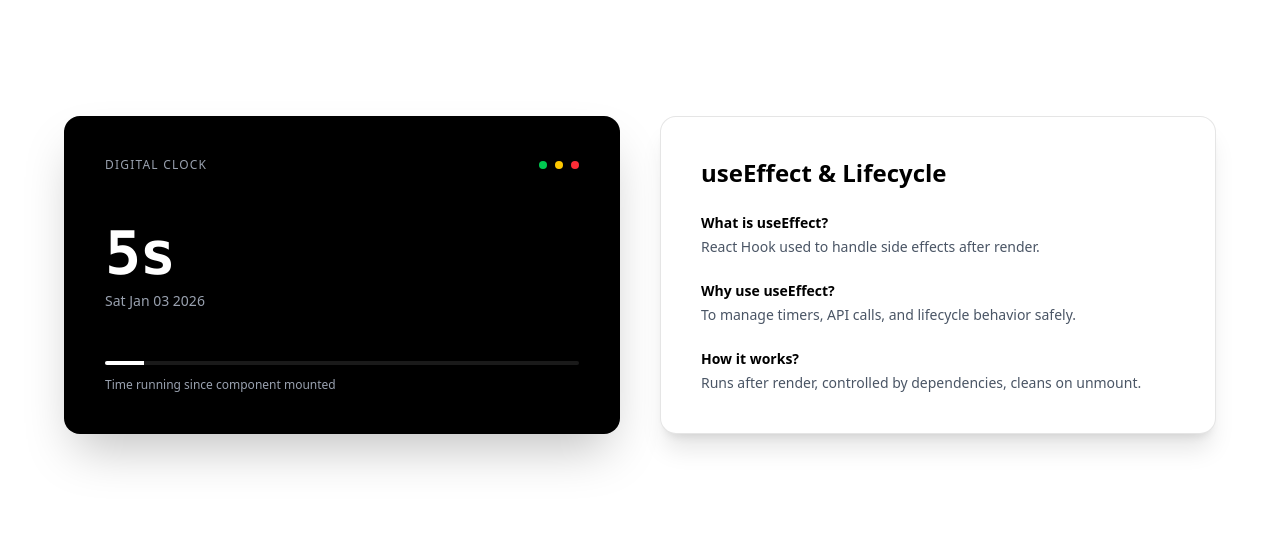
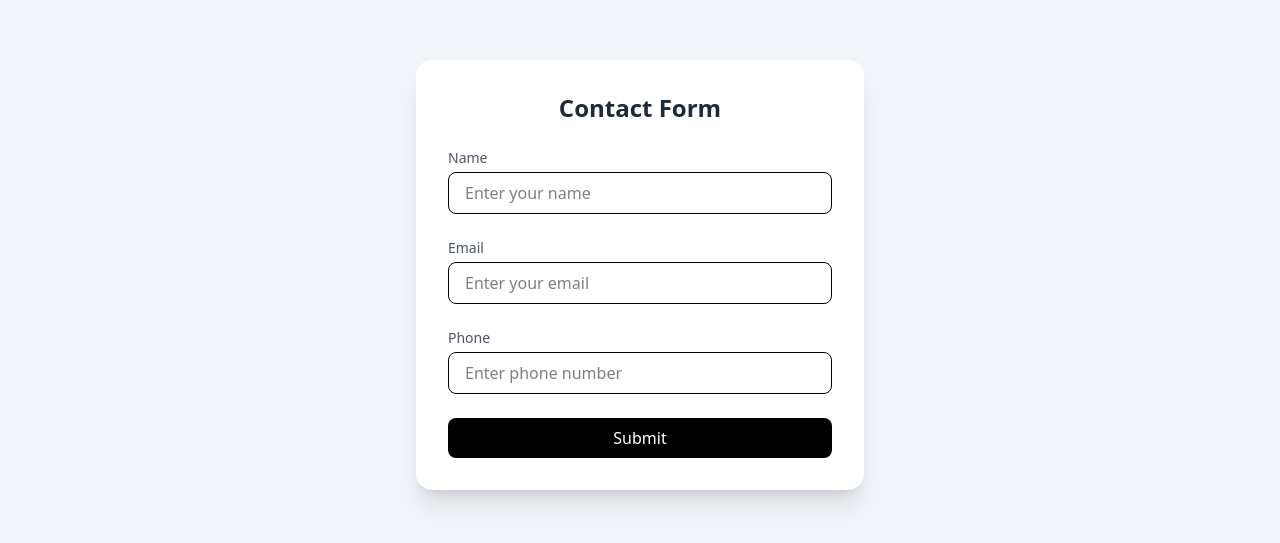
Before and after one commit to bit-tech001/100-Days-of-MERN-Stack-Journey, a React (Vite) app: page / in a window 1280 px wide. Shown: the part 125-668 px from the top of the page. Built offline with nearby package versions, Linux system fonts and the light colour scheme.

Commit message:
Forms & Controlled Inputs & Lifting States

```diff
--- a/src/App.jsx
+++ b/src/App.jsx
@@ -7,6 +7,8 @@ import ConditionApp from './Frontend - Day4/ConditonApp'
 import ProductList from './Frontend -Day5/ProductList'
 import ProductGrid from './Frontend -Day5/ProductGrid'
 import ClockApp from './Fronteend - Day6/ClockApp'
+import Forms from './Frontend - Day-7/Forms'
+import Lifting from './Frontend - Day-7/Lifting'
 
 
 const App = () => {
@@ -17,7 +19,9 @@ const App = () => {
      {/* <CounterApp/> */}
      {/* <ConditionApp/> */}
      {/* <ProductGrid/> */}
-     <ClockApp/>
+     {/* <ClockApp/> */}
+     <Forms/>
+     {/* <Lifting/> */}
      </>
   )
 }
--- /dev/null
+++ b/src/Frontend - Day-7/Forms.jsx
@@ -0,0 +1,109 @@
+import { useState } from "react";
+
+const Forms = () => {
+  const [data, setData] = useState({
+    name: "",
+    email: "",
+    phone: ""
+  });
+
+  const [submittedData, setSubmittedData] = useState(null);
+
+  // handle input change
+  const handleChange = (e) => {
+    const { name, value } = e.target;
+    setData({ ...data, [name]: value });
+  };
+
+  // handle submit
+  const handleSubmit = (e) => {
+    e.preventDefault();
+
+    // save submitted data
+    setSubmittedData(data);
+
+    // reset form
+    setData({
+      name: "",
+      email: "",
+      phone: ""
+    });
+  };
+
+  return (
+    <div className="min-h-screen flex flex-col items-center justify-center bg-slate-100 gap-8">
+
+      {/* FORM */}
+      <form
+        onSubmit={handleSubmit}
+        className="w-full max-w-md bg-white rounded-2xl shadow-xl p-8 space-y-6"
+      >
+        <h2 className="text-2xl font-bold text-center text-gray-800">
+          Contact Form
+        </h2>
+
+        {/* Name */}
+        <div className="flex flex-col gap-1">
+          <label className="text-sm text-gray-600">Name</label>
+          <input
+            type="text"
+            name="name"
+            value={data.name}
+            onChange={handleChange}
+            placeholder="Enter your name"
+            className="px-4 py-2 border rounded-lg focus:outline-none focus:ring-2 focus:ring-black"
+          />
+        </div>
+
+        {/* Email */}
+        <div className="flex flex-col gap-1">
+          <label className="text-sm text-gray-600">Email</label>
+          <input
+            type="email"
+            name="email"
+            value={data.email}
+            onChange={handleChange}
+            placeholder="Enter your email"
+            className="px-4 py-2 border rounded-lg focus:outline-none focus:ring-2 focus:ring-black"
+          />
+        </div>
+
+        {/* Phone */}
+        <div className="flex flex-col gap-1">
+          <label className="text-sm text-gray-600">Phone</label>
+          <input
+            type="text"
+            name="phone"
+            value={data.phone}
+            onChange={handleChange}
+            placeholder="Enter phone number"
+            className="px-4 py-2 border rounded-lg focus:outline-none focus:ring-2 focus:ring-black"
+          />
+        </div>
+
+        <button
+          type="submit"
+          className="w-full py-2 bg-black text-white rounded-lg hover:bg-gray-800 transition"
+        >
+          Submit
+        </button>
+      </form>
+
+      {/* SUBMITTED DATA PREVIEW */}
+      {submittedData && (
+        <div className="w-full max-w-md bg-white rounded-xl shadow-md p-6">
+          <h3 className="text-lg font-semibold text-gray-800 mb-3">
+            Submitted Data
+          </h3>
+          <ul className="text-sm text-gray-700 space-y-1">
+            <li><strong>Name:</strong> {submittedData.name}</li>
+            <li><strong>Email:</strong> {submittedData.email}</li>
+            <li><strong>Phone:</strong> {submittedData.phone}</li>
+          </ul>
+        </div>
+      )}
+    </div>
+  );
+};
+
+export default Forms;
--- /dev/null
+++ b/src/Frontend - Day-7/InputBox.jsx
@@ -0,0 +1,18 @@
+
+
+
+const InputBox = ({ onChangeValue , placeholder = "Type something..." }) => {
+  return (
+    <div className="w-full max-w-md p-6">
+      <input
+        type="text"
+        onChange={(e) => onChangeValue(e.target.value)}
+        placeholder={placeholder}
+        className="w-full px-4 py-2 border rounded-lg shadow-sm
+                   focus:outline-none focus:ring-2 focus:ring-black"
+      />
+    </div>
+  );
+};
+
+export default InputBox;
--- /dev/null
+++ b/src/Frontend - Day-7/Lifting.jsx
@@ -0,0 +1,23 @@
+import { useState } from "react";
+import InputBox from "./InputBox";
+import Sheared from "./Sheared";
+
+const Lifting = () => {
+  const [text, setText] = useState("");
+
+  return (
+    <div className="min-h-screen flex items-center justify-center bg-slate-100">
+
+      {/* Centered Wrapper */}
+      <div className="flex flex-col items-center gap-6 w-full px-4">
+
+        <InputBox onChangeValue ={setText} />
+
+        <Sheared value={text} data={setText} />
+
+      </div>
+    </div>
+  );
+};
+
+export default Lifting;
--- /dev/null
+++ b/src/Frontend - Day-7/Sheared.jsx
@@ -0,0 +1,30 @@
+const Sheared = ({ value, data }) => {
+  return (
+    <div className="mt-6 w-full max-w-md bg-white rounded-2xl shadow-lg p-6 border">
+
+      {/* Header */}
+      <div className="flex items-center justify-between mb-4">
+        <h3 className="text-sm uppercase tracking-wider text-red-500">
+          Live Preview
+        </h3>
+
+        <button
+          onClick={() => data("")}
+          className="text-xs px-3 py-1 rounded-full
+                     bg-gray-100 text-gray-700 hover:bg-gray-200 transition"
+        >
+          Clear
+        </button>
+      </div>
+
+      {/* Centered Content */}
+      <div className="h-32 bg-gray-50 rounded-xl flex items-center justify-center">
+        <span className="text-2xl font-semibold text-black">
+          {value || "—"}
+        </span>
+      </div>
+    </div>
+  );
+};
+
+export default Sheared;
--- a/src/Frontend -Day5/ProductGrid.jsx
+++ b/src/Frontend -Day5/ProductGrid.jsx
@@ -17,7 +17,7 @@ export default function ProductGrid() {
     grid-cols-1
     sm:grid-cols-2
     md:grid-cols-3
-    lg:grid-cols-4
+    lg:grid-cols-44
     gap-8
     place-items-center
     max-w-7xl
```
